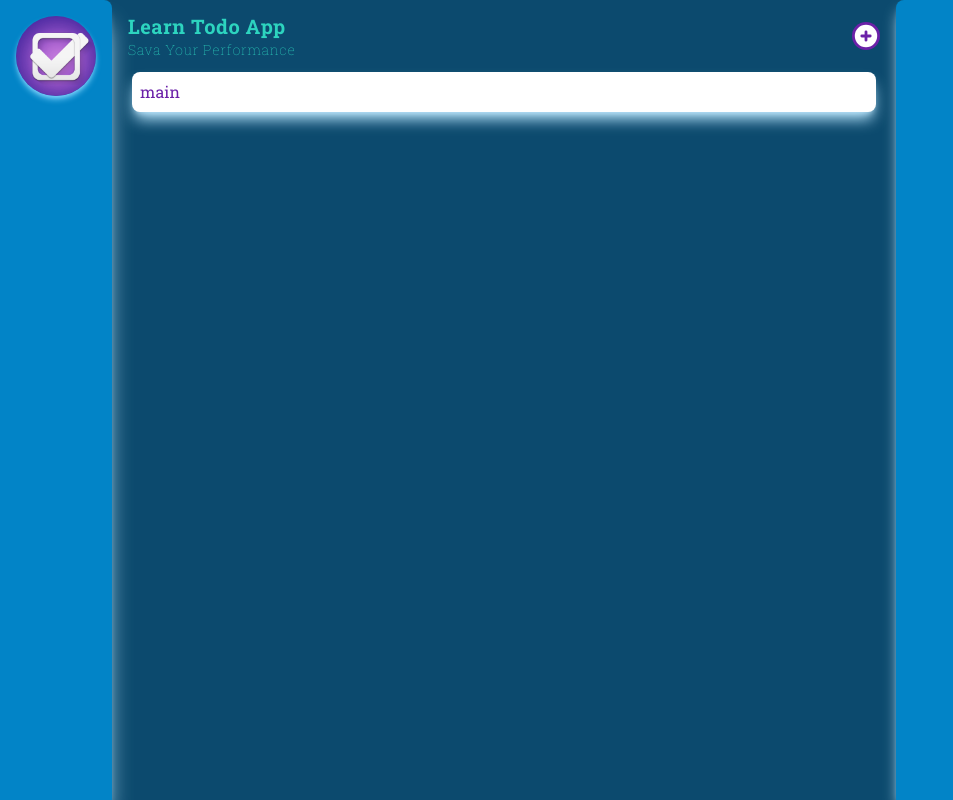
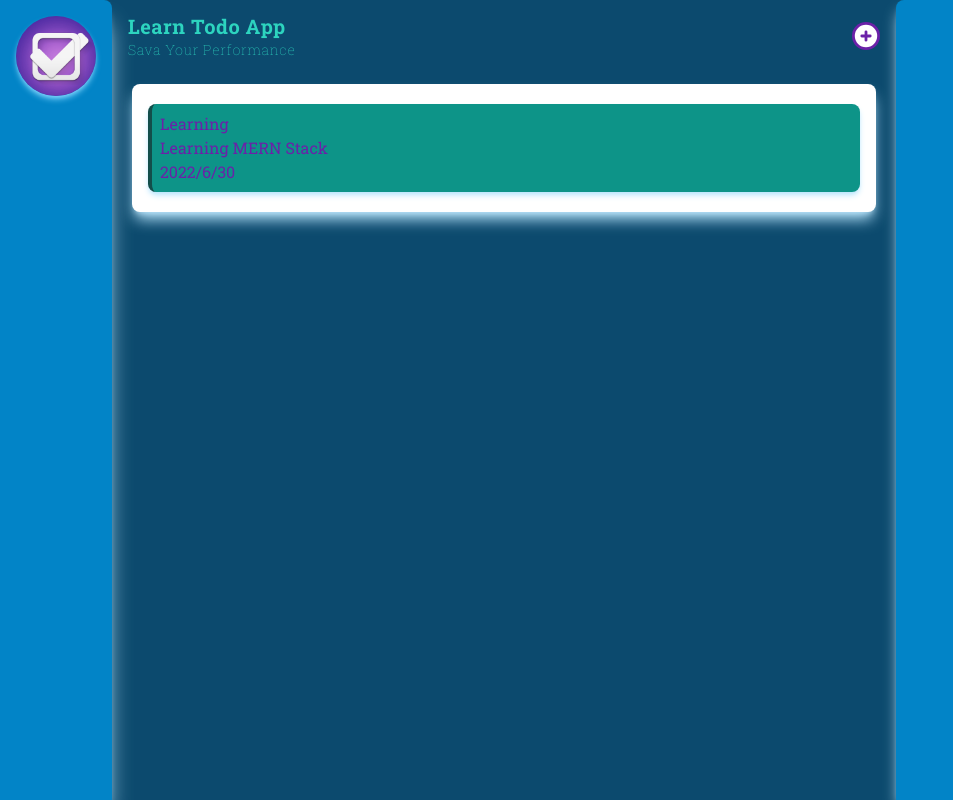
Before and after one commit to SubairMohamed/todo-project, a React (Create React App) app: page / in a window 1280 px wide. Shown: the whole page, without its empty margins (0-953 px from the left). Built offline with nearby package versions, Linux system fonts and the light colour scheme.

Commit message:
making-style-main

```diff
--- a/src/components/Main/Main.jsx
+++ b/src/components/Main/Main.jsx
@@ -4,6 +4,7 @@ const Main = () => {
     return (
         // Main
         <section className="grow font-RobotoSlab">
+            {/* header */}
             <header className="mx-4 my-3 flex items-center justify-between">
                 <div id="text-header">
                     <h1 className="text-teal-400 text-xl font-bold capitalize tracking-wide">Learn todo app </h1>
@@ -13,8 +14,21 @@ const Main = () => {
                     <button className="text-sm text-white"><PlusCircleIcon className="h-7 w-7" /></button>
                 </div>
             </header>
-            <main className="bg-white mx-5 p-2 rounded-lg text-purple-800 shadow-lg shadow-sky-200">
-                main
+            {/* end header */}
+
+            {/* main */}
+            <main className="bg-white mx-5 my-6 card-white">
+                <div id="tasks">
+                    <div id="task" className="card-task border-l-4 border-teal-900">
+                        <div>
+                            <h5>Learning</h5>
+                        </div>
+                        <div>
+                            <h1>Learning MERN Stack</h1>
+                            <span>2022/6/30</span>
+                        </div>
+                    </div>
+                </div>
             </main>
         </section>
     );
--- a/src/index.css
+++ b/src/index.css
@@ -3,3 +3,11 @@
 @tailwind base;
 @tailwind components;
 @tailwind utilities;
+
+.card-white {
+    @apply p-2 rounded-lg text-purple-800 shadow-lg shadow-sky-200
+}
+
+.card-task {
+    @apply bg-teal-600 mx-2 my-3 p-2 rounded-lg text-purple-800 shadow-md shadow-sky-200
+}
```
